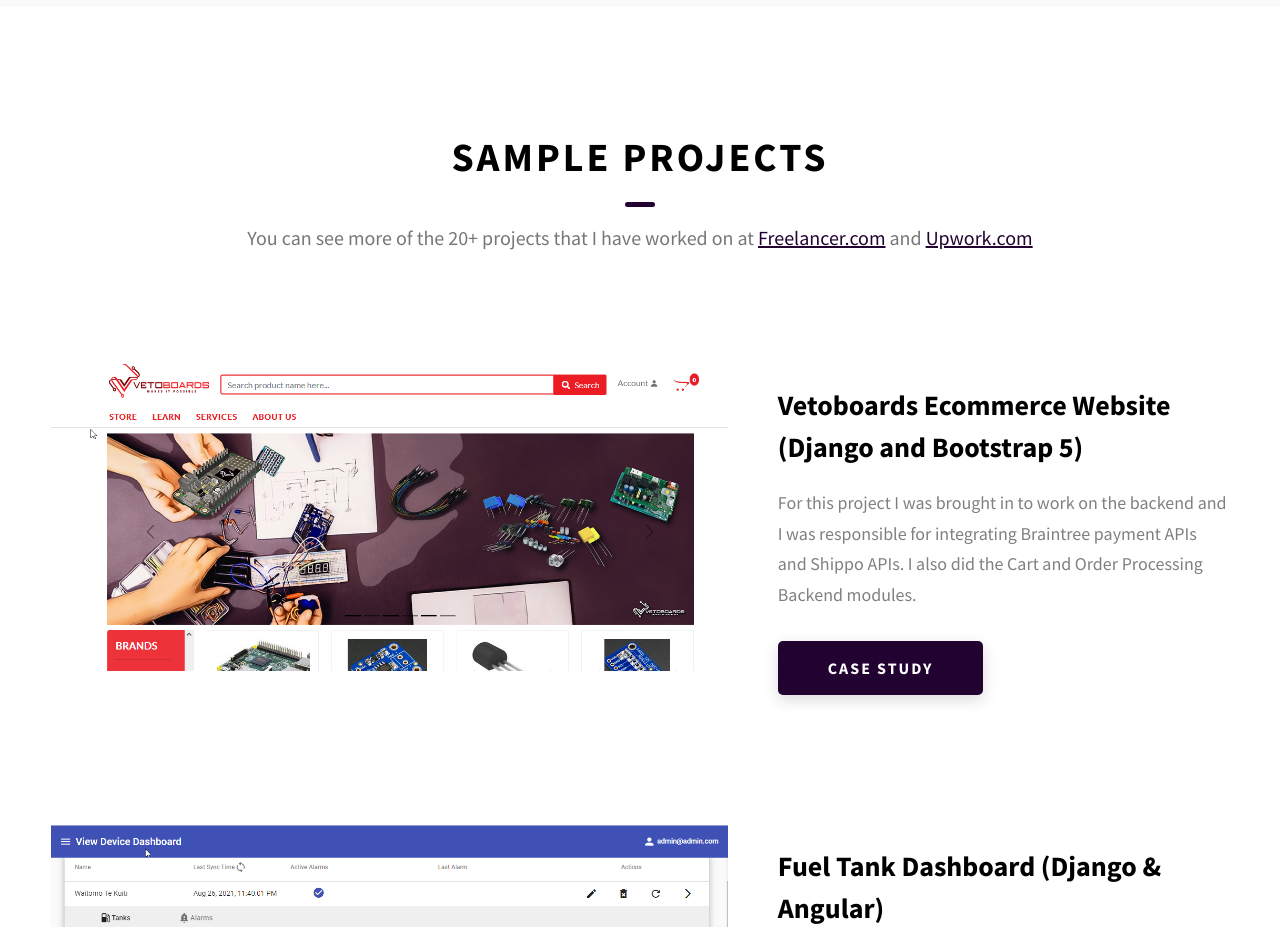
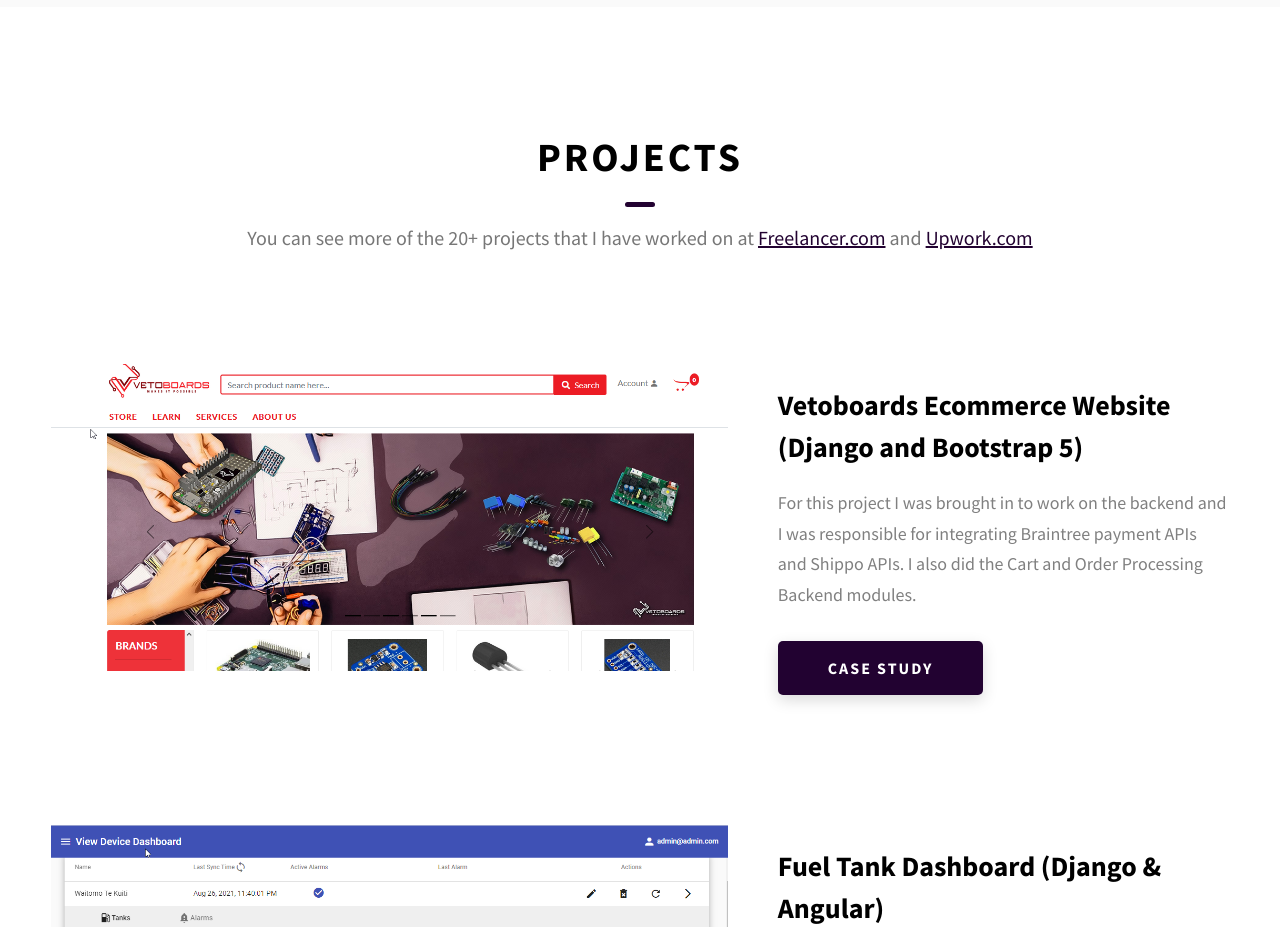
Before and after one commit to matembudzeb/matembudzeb.github.io, a website: page index.html in a window 1280 px wide. Shown: the part 2140-3067 px from the top of the page. Drawn offline with Linux system fonts and the light colour scheme.

Commit message:
Change Projects Section Header Title

```diff
--- a/index.html
+++ b/index.html
@@ -268,7 +268,7 @@
     <section id="projects" class="projects sec-pad">
       <div class="main-container">
         <h2 class="heading heading-sec heading-sec__mb-bg">
-          <span class="heading-sec__main">Sample Projects</span>
+          <span class="heading-sec__main">Projects</span>
           <span class="heading-sec__sub">
             You can see more of the 20+ projects that I have worked on at <a  target="_blank" href="https://www.freelancer.com/u/bornie21" class="highlight-link">Freelancer.com</a>
                 and <a  target="_blank" href="https://www.upwork.com/freelancers/~01b2b5be7db2f7ddce" class="highlight-link">Upwork.com</a>
```
